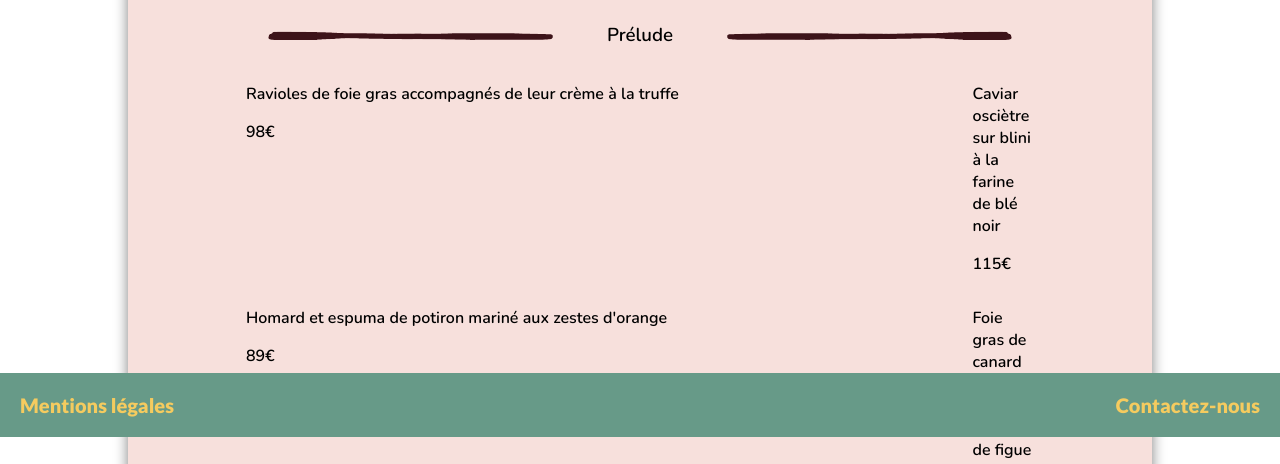
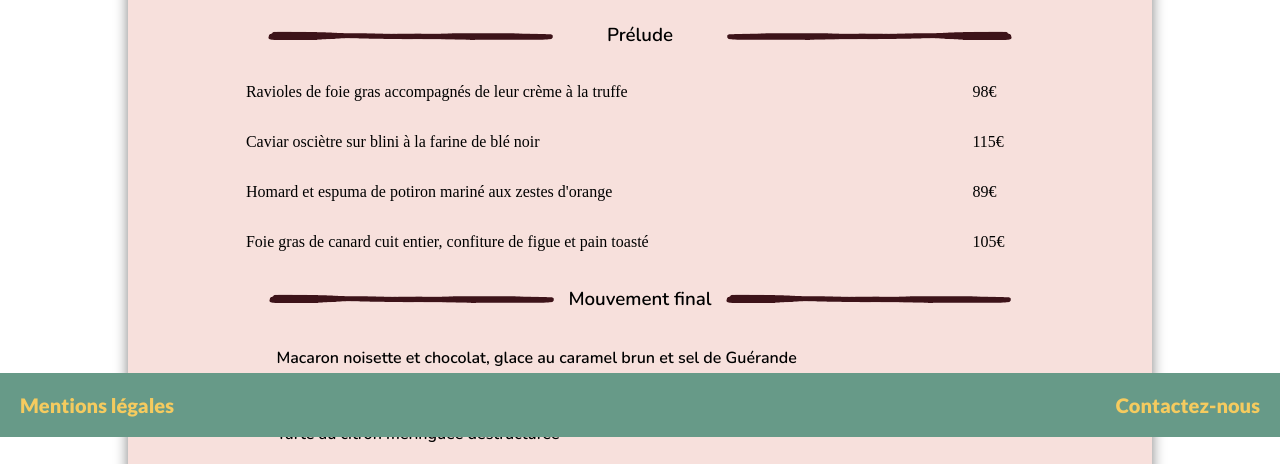
Before and after one commit to Louise-MP/ocproject-3, a plain HTML site: page pages/la-note.html in a window 1280 px wide. Shown: the part 363-827 px from the top of the page. Drawn offline with nearby package versions, Linux system fonts and the light colour scheme.

Commit message:
corrections html la note enchantée

```diff
--- a/pages/la-note.html
+++ b/pages/la-note.html
@@ -39,48 +39,7 @@
                 <img class="band2" src="../images/ligne1.png" alt="liseret foncé">
             </div>
 
-            <div class="prelude-content">
-
-                <div>
-                    <div class="ingredients">
-                        <p>Ravioles de foie gras accompagnés de leur crème à la truffe</p>
-                    </div>
-                    <div class="prices">
-                        <p>98€</p>
-                    </div>
-                </div>
-
-                <div>
-                    <div class="ingredients">
-                        <p>Caviar osciètre sur blini à la farine de blé noir</p>
-                    </div>
-                    <div class="prices">
-                        <p>115€</p>
-                    </div>
-                </div>
-
-                <div>
-                    <div class="ingredients">
-                        <p>Homard et espuma de potiron mariné aux zestes d'orange</p>
-                    </div>
-                    <div class="prices">
-                        <p>89€</p>
-                    </div>
-                </div>
-
-                <div>
-                    <div class="ingredients">
-                        <p>Foie gras de canard cuit entier, confiture de figue et pain toasté</p>
-                    </div>
-                    <div class="prices">
-                        <p>105€</p>
-                    </div>
-                </div>
-
-            </div>
         </section>
-
-
 
             <div class="prelude-content">
                 <div class="ingredients">
@@ -111,6 +70,7 @@
                     <p>105€</p>
                 </div>
             </div>
+
 
 
          <!-- <section class="orgue">
```
Lines whose indentation alone changed are shown as unchanged.
